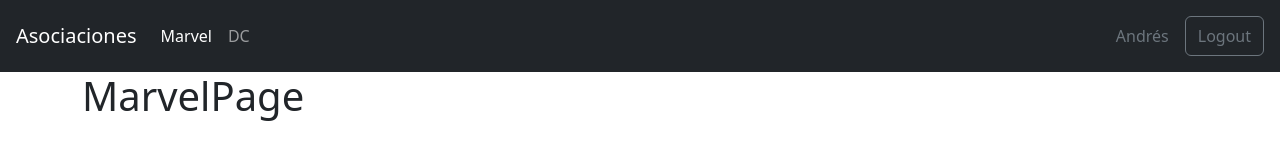
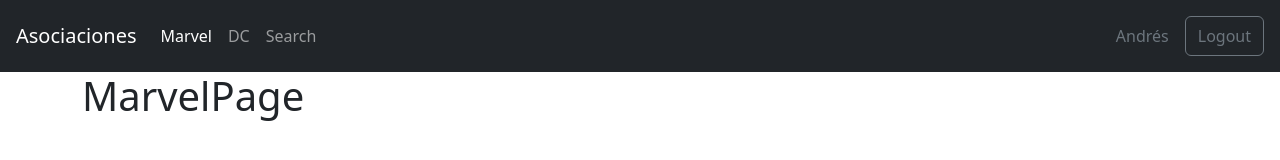
Before and after one commit to aristizabaru/react-de-cero-a-experto-HEROES-SPA, a React (Vite) app: page /marvel in a window 1280 px wide. Shown: the top 160 px of the page. Built offline with nearby package versions, Linux system fonts and the light colour scheme.

Commit message:
feat (Navbar.jsx): creación de nuevo Navlink y evento de btn
Creación de Navlink para search y evento onClick para logout usando el custom hook de useNavigate del react router

```diff
--- a/src/ui/components/Navbar.jsx
+++ b/src/ui/components/Navbar.jsx
@@ -1,6 +1,15 @@
-import { Link, NavLink } from 'react-router-dom';
+import { Link, NavLink, useNavigate } from 'react-router-dom';
 
 export const Navbar = () => {
+
+    const navigate = useNavigate();
+
+    const onLogout = () => {
+        navigate('login', {
+            replace: true,
+        });
+    };
+
     return (
         <nav className="navbar navbar-expand-sm navbar-dark bg-dark p-3">
             <Link
@@ -15,16 +24,22 @@ export const Navbar = () => {
 
                     <NavLink
                         className={({ isActive }) => `nav-item nav-link ${isActive ? 'active' : ''}`}
-                        to="/marvel"
+                        to="marvel"
                     >
                         Marvel
                     </NavLink>
 
                     <NavLink
                         className={({ isActive }) => `nav-item nav-link ${isActive ? 'active' : ''}`}
-                        to="/dc"
+                        to="dc"
                     >
                         DC
+                    </NavLink>
+                    <NavLink
+                        className={({ isActive }) => `nav-item nav-link ${isActive ? 'active' : ''}`}
+                        to="search"
+                    >
+                        Search
                     </NavLink>
                 </div>
             </div>
@@ -35,6 +50,7 @@ export const Navbar = () => {
                     <button
                         type="button"
                         className='btn btn-outline-secondary'
+                        onClick={onLogout}
                     >
                         Logout
                     </button>
```
